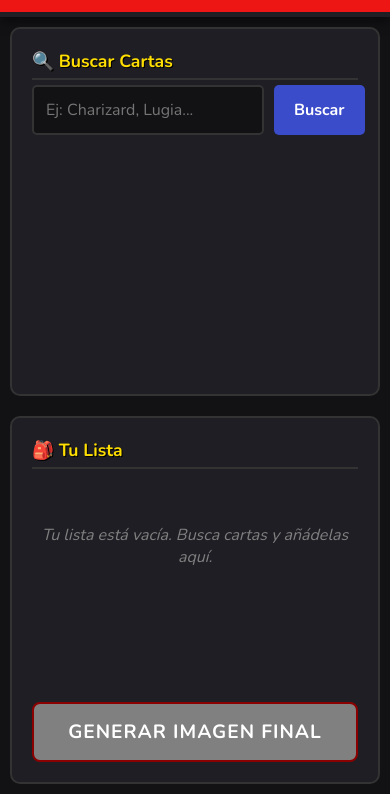
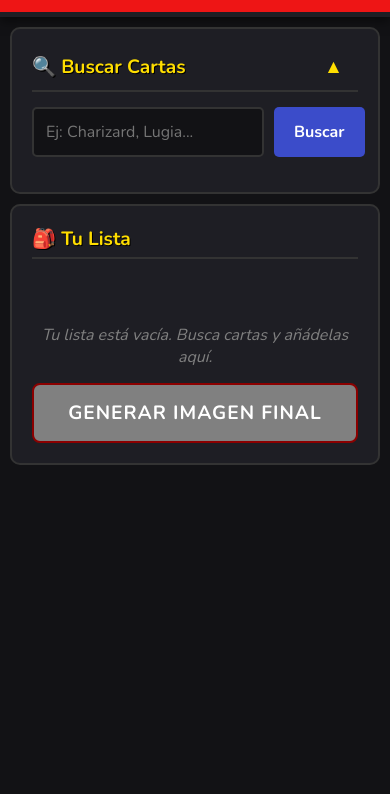
Before and after one commit to JoaoCorozo/pokecreadordeimagen, a plain HTML site: page index.html in a window 390 px wide. Shown: the part 50-844 px from the top of the page. Drawn offline with nearby package versions, Linux system fonts and the light colour scheme.

Commit message:
Refactor mobile layout to native scroll and add collapsible search panel

```diff
--- a/app.js
+++ b/app.js
@@ -9,12 +9,21 @@ const generateBtn = document.getElementById('generate-btn');
 const genLoading = document.getElementById('gen-loading');
 const toast = document.getElementById('toast');
 
+const toggleSearchBtn = document.getElementById('toggle-search-btn');
+const searchContent = document.getElementById('search-content');
+
 let cart = [];
 
 searchForm.addEventListener('submit', async (e) => {
     e.preventDefault();
     const query = searchInput.value.trim();
     if (!query) return;
+
+    // Auto-expandir el panel si estaba colapsado
+    if (searchContent && searchContent.classList.contains('collapsed')) {
+        searchContent.classList.remove('collapsed');
+        if (toggleSearchBtn) toggleSearchBtn.textContent = '▲';
+    }
 
     searchBtn.disabled = true;
     searchLoading.classList.remove('hidden');
@@ -301,3 +310,15 @@ imageModal.addEventListener('click', (e) => {
         closeModal();
     }
 });
+
+// Lógica de Colapso del Buscador
+if (toggleSearchBtn && searchContent) {
+    toggleSearchBtn.addEventListener('click', () => {
+        searchContent.classList.toggle('collapsed');
+        if (searchContent.classList.contains('collapsed')) {
+            toggleSearchBtn.textContent = '▼';
+        } else {
+            toggleSearchBtn.textContent = '▲';
+        }
+    });
+}
--- a/index.html
+++ b/index.html
@@ -20,7 +20,11 @@
     <main class="app-container">
         <!-- Panel Izquierdo: Buscador -->
         <section class="panel search-panel">
+            <div class="panel-header">
                 <h2><span class="icon">🔍</span> Buscar Cartas</h2>
+                <button id="toggle-search-btn" class="toggle-btn" aria-label="Colapsar panel">▲</button>
+            </div>
+            <div id="search-content">
                 <form id="search-form" class="search-bar">
                     <input type="text" id="search-input" placeholder="Ej: Charizard, Lugia..." required>
                     <button type="submit" id="search-btn">Buscar</button>
@@ -28,6 +32,7 @@
                 <div id="search-loading" class="loading-indicator hidden">Buscando...</div>
                 <div id="search-results" class="results-grid">
                     <!-- Resultados dinámicos -->
+                </div>
             </div>
         </section>
 
--- a/style.css
+++ b/style.css
@@ -87,36 +87,71 @@ h2 {
 
 @media (max-width: 768px) {
     html, body {
-        position: fixed; /* Ancla la página y evita el scroll/rebote nativo de Safari iOS */
-        top: 0; left: 0; right: 0; bottom: 0;
-        width: 100%;
-        height: 100%;
-        overflow: hidden;
+        position: relative;
+        height: auto;
+        min-height: 100vh;
+        overflow-y: auto;
+        overflow-x: hidden;
     }
     .app-container {
-        flex-direction: column;
-        min-height: 0; /* Permite a los hijos flex encogerse */
+        display: block; /* Quitar flex para scroll natural */
     }
     .panel {
-        margin: 5px;
-        padding: 10px;
-        min-height: 0; /* Clave para el scroll en flexbox interno */
+        display: block;
+        margin: 10px;
+        padding: 15px;
+        min-height: auto;
     }
-    .search-panel {
-        flex: 2; /* Ampliamos para que quepan fácilmente 4 cartas */
+    .results-grid {
+        display: grid;
+        overflow-y: visible; /* Eliminar scroll interno */
     }
-    .cart-panel {
-        flex: 1;
-    }
-    .results-grid, .cart-list {
-        -webkit-overflow-scrolling: touch; /* Scroll suave en iOS */
-        overscroll-behavior: contain; /* Evita que el scroll rebote en el padre */
-    }
-    h2 {
-        font-size: 1.1rem;
-        margin-bottom: 5px;
+    .cart-list {
+        display: flex;
+        overflow-y: visible; /* Eliminar scroll interno */
     }
 }
+
+/* Estilos para colapsar panel */
+.panel-header {
+    display: flex;
+    justify-content: space-between;
+    align-items: center;
+    border-bottom: 2px solid var(--poke-gray);
+    margin-bottom: 15px;
+    padding-bottom: 5px;
+}
+
+.panel-header h2 {
+    margin-bottom: 0;
+    border-bottom: none;
+    padding-bottom: 0;
+}
+
+.toggle-btn {
+    background: none;
+    border: none;
+    color: var(--poke-yellow);
+    font-size: 1.2rem;
+    cursor: pointer;
+    padding: 5px 15px;
+    transition: transform 0.3s;
+}
+
+.toggle-btn:hover {
+    color: #ffd000;
+    background-color: transparent;
+    transform: scale(1.1);
+}
+
+.toggle-btn:active {
+    transform: scale(0.9);
+}
+
+.collapsed {
+    display: none !important;
+}
+
 
 .panel {
     flex: 1;
```
Lines whose indentation alone changed are shown as unchanged.
